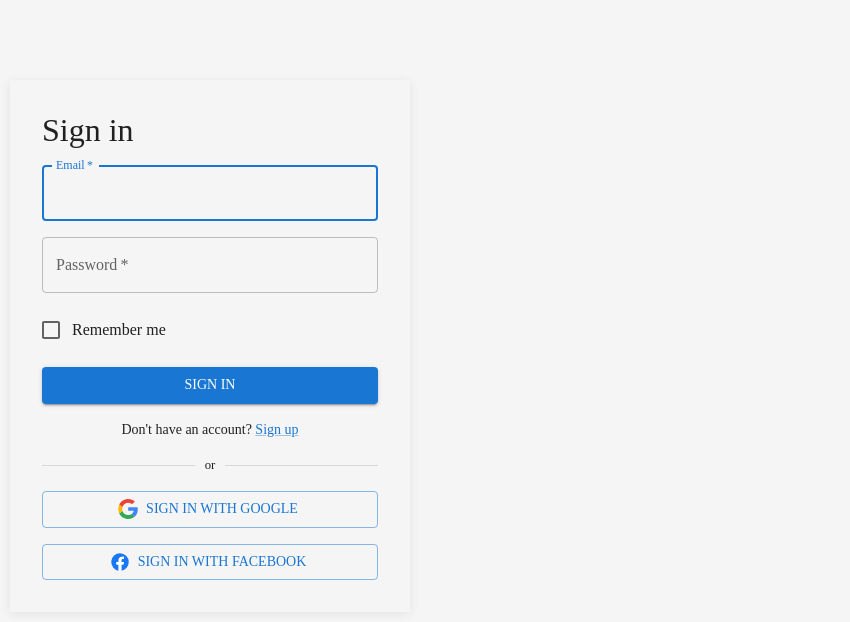
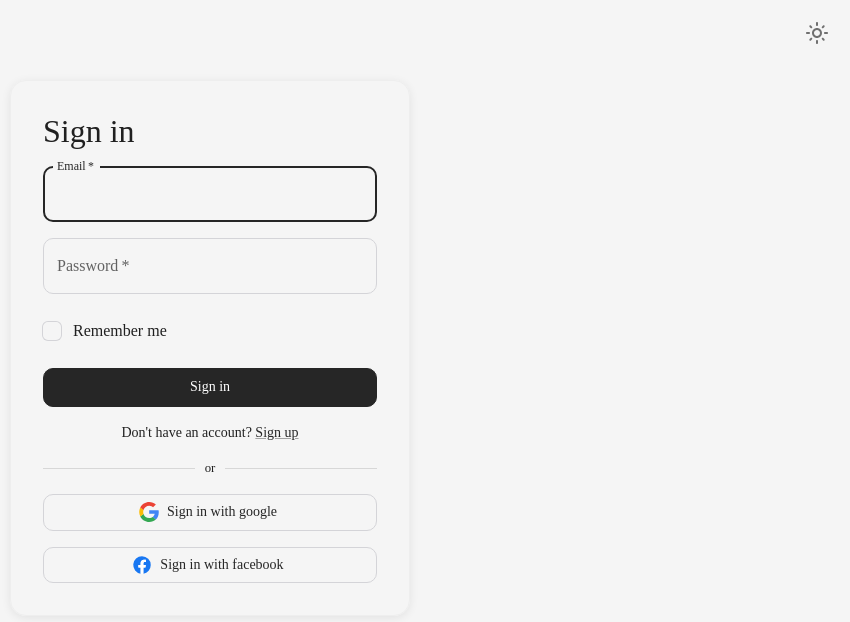
Before and after one commit to bqsst/test-mui-v6, a React (Create React App) app: page / in a window 1280 px wide. Shown: the top 622 px of the page, without its empty margins (430-1280 px from the left). Built offline with nearby package versions, Linux system fonts and the light colour scheme.

Commit message:
add config for theme color and more details

```diff
--- a/package.json
+++ b/package.json
@@ -7,6 +7,7 @@
     "@emotion/styled": "^11.13.5",
     "@fontsource-variable/inter": "^5.1.0",
     "@fontsource/roboto": "^5.1.0",
+    "@mui/icons-material": "^6.1.9",
     "@mui/material": "^6.1.8",
     "@testing-library/jest-dom": "^5.17.0",
     "@testing-library/react": "^13.4.0",
--- a/src/App.tsx
+++ b/src/App.tsx
@@ -4,17 +4,24 @@ import FormControlLabel from '@mui/material/FormControlLabel';
 import Divider from '@mui/material/Divider';
 import AppTheme from './AppTheme';
 import { GoogleIcon, FacebookIcon } from './AppIcon';
+import ColorSchemeSelectIcon from './AppColorSelectIcon';
 
 const App = () => {
    return (
       <AppTheme>
+         <Box
+            sx={{position: 'fixed', top:'1rem', right: '1rem'}}
+         >
+            <ColorSchemeSelectIcon />
+         </Box>
          <Box
             sx={{
                padding: '2rem',
                maxWidth: '400px',
                margin: 'auto',
                marginTop: '10vh',
-               border: '1px solide #eee',
+               border: '1px solid #eee',
+               borderRadius: '16px',
                boxShadow: '0 2px 10px rgba(0, 0, 0, 0.08)',
             }}
          >
--- /dev/null
+++ b/src/AppColorMode.tsx
@@ -0,0 +1,25 @@
+// this file is not use, just for example of basic color mode toggle
+import { MenuItem, Select } from "@mui/material";
+import { useColorScheme } from "@mui/material";
+
+const ColorModeToggle = () => {
+   const { mode, setMode } = useColorScheme();
+
+   if(!mode){
+      return null;
+   }
+
+   return (
+      <Select
+         value={mode}
+         onChange={(e) => setMode(e.target.value as 'system' | 'light' | 'dark')}
+         sx={{ position: 'fixed', top: '1rem', right: '1rem' }}
+      >
+         <MenuItem value='system'>System</MenuItem>
+         <MenuItem value='light'>Light</MenuItem>
+         <MenuItem value='dark'>Dark</MenuItem>
+      </Select>
+   )
+}
+
+export default ColorModeToggle
--- /dev/null
+++ b/src/AppColorSelectIcon.tsx
@@ -0,0 +1,115 @@
+import React from "react";
+import DarkModeIcon from "@mui/icons-material/DarkModeOutlined";
+import LightModeIcon from "@mui/icons-material/LightModeOutlined";
+import Box from "@mui/material/Box";
+import IconButton from "@mui/material/IconButton";
+import Menu from "@mui/material/Menu";
+import MenuItem from "@mui/material/MenuItem";
+import { Theme, useColorScheme } from "@mui/material/styles";
+
+interface CustomTheme extends Theme {
+   vars?: {
+     palette: {
+       common: {
+         onBackgroundChannel: string;
+       };
+     };
+     shape: {
+       borderRadius: number;
+     };
+   };
+ }
+
+const ColorSchemeSelectIcon = () => {
+  const { mode, systemMode, setMode } = useColorScheme();
+  const [anchorEl, setAnchorEl] = React.useState<null | HTMLElement>(null);
+  const open = Boolean(anchorEl);
+  const handleClick = (event: React.MouseEvent<HTMLElement>) => {
+    setAnchorEl(event.currentTarget);
+  };
+  const handleClose = () => {
+    setAnchorEl(null);
+  };
+  const handleMode = (mode: "system" | "light" | "dark") => () => {
+    setMode(mode);
+    handleClose();
+  };
+  if (!mode) {
+    return (
+      <Box
+        sx={(theme: CustomTheme) => {
+          // copy from OutlinedInput
+          const borderColor =
+            theme.palette.mode === "light"
+              ? "rgba(0, 0, 0, 0.23)"
+              : "rgba(255, 255, 255, 0.23)";
+          return {
+            verticalAlign: "bottom",
+            display: "inline-flex",
+            width: 40,
+            height: 40,
+            borderRadius: theme.vars?.shape.borderRadius || theme.shape.borderRadius, // แก้ไขตรงนี้
+            border: "1px solid",
+            borderColor: theme.vars
+              ? `rgba(${theme.vars.palette.common.onBackgroundChannel} / 0.23)`
+              : borderColor,
+          };
+        }}
+      />
+    );
+  }
+  const resolvedMode = (systemMode || mode) as "light" | "dark";
+  const icon = {
+    light: <LightModeIcon />,
+    dark: <DarkModeIcon />,
+  }[resolvedMode];
+  return (
+    <>
+      <IconButton
+        onClick={handleClick}
+        disableRipple
+        size="small"
+        sx={{
+          borderRadius: "4px",
+          "&:hover, &:focus": {
+            backgroundColor: "action.hover",
+          },
+        }}
+        aria-controls={open ? "color-scheme-menu" : undefined}
+        aria-haspopup="true"
+        aria-expanded={open ? "true" : undefined}
+      >
+        {icon}
+      </IconButton>
+      <Menu
+        anchorEl={anchorEl}
+        id="account-menu"
+        open={open}
+        onClose={handleClose}
+        onClick={handleClose}
+        slotProps={{
+          paper: {
+            variant: "outlined",
+            sx: {
+              my: "4px",
+            },
+          },
+        }}
+        transformOrigin={{ horizontal: "right", vertical: "top" }}
+        anchorOrigin={{ horizontal: "right", vertical: "bottom" }}
+      >
+        <MenuItem selected={mode === "system"} onClick={handleMode("system")}>
+          System
+        </MenuItem>
+        <MenuItem selected={mode === "light"} onClick={handleMode("light")}>
+          Light
+        </MenuItem>
+        <MenuItem selected={mode === "dark"} onClick={handleMode("dark")}>
+          Dark
+        </MenuItem>
+      </Menu>
+    </>
+  );
+}
+
+export default ColorSchemeSelectIcon;
--- a/src/AppTheme.tsx
+++ b/src/AppTheme.tsx
@@ -1,20 +1,142 @@
-import { ThemeProvider, createTheme } from "@mui/material";
+import { ThemeProvider, createTheme, Box } from "@mui/material";
 import React from "react";
 import '@fontsource-variable/inter';
 
 const theme = createTheme({
-   palette: {
-      background: {
-         default: '#f5f5f5',
-      }
+   colorSchemes: {
+      light: {
+         palette: {
+            primary: {
+               main: '#262626',
+            },
+            grey: {
+               '50': '#fafafa',
+               '100': '#f4f4f5',
+               '200': '#e4e4e7',
+               '300': '#d4d4d8',
+               '400': '#a1a1aa',
+               '500': '#71717a',
+               '600': '#52525b',
+               '700': '#3f3f46',
+               '800': '#27272a',
+               '900': '#18181b',
+            },
+            background: {
+               default: '#f5f5f5',
+            }
+         },
+      },
+      dark: {
+         palette: {
+            grey: {
+               '50': '#fafafa',
+               '100': '#f4f4f5',
+               '200': '#e4e4e7',
+               '300': '#d4d4d8',
+               '400': '#a1a1aa',
+               '500': '#71717a',
+               '600': '#52525b',
+               '700': '#3f3f46',
+               '800': '#27272a',
+               '900': '#18181b',
+            },
+            background: {
+               default: '#121212',
+            }
+         },
+      },
    },
    typography: {
       fontFamily: "'Inter Variable', 'sans-serif'",
+   },
+   shape: {
+      borderRadius: 10,
+   },
+   components: {
+      MuiButton: {
+         styleOverrides: {
+            root: ({ theme }) => ({
+               textTransform: 'none',
+               variants: [
+                  {
+                     props: { variant: 'contained', color: 'primary' },
+                     style: {
+                        border: `1px solid ${theme.palette.primary.main}`,
+                        boxShadow: 'none',
+                        '&:hover': {
+                           boxShadow: 'none'
+                        }
+                     }
+                  },
+                  {
+                     props: { variant: 'outlined', color: 'primary' },
+                     style: {
+                        borderColor: theme.palette.grey[300],
+                        '&:hover': {
+                           borderColor: theme.palette.grey[400],
+                        },
+                        ...theme.applyStyles('dark', {
+                           borderColor: theme.palette.grey[700],
+                           '&:hover': {
+                              borderColor: theme.palette.grey[600],
+                           }
+                        })
+                     }
+                  }
+               ]
+            })
+         }
+      },
+      MuiTextField: {
+         styleOverrides: {
+            root: ({ theme }) => ({
+               '& fieldset': {
+                  borderColor: theme.palette.grey[300],
+               },
+               '& .MuiOutlinedInput-root:not(.Mui-focused): hover fieldset': {
+                  borderColor: theme.palette.grey[400],
+               },
+               ...theme.applyStyles('dark', {
+                  '& fieldset': {
+                     borderColor: theme.palette.grey[700],
+                  },
+                  '& .MuiOutlinedInput-root:not(.Mui-focused): hover fieldset': {
+                     borderColor: theme.palette.grey[600],
+                  }
+               })
+            })
+         }
+      },
+      MuiCheckbox: {
+         defaultProps: {
+            icon: (
+               <Box //repace default checkbox from mui
+                  sx={(theme) => ({
+                     borderRadius: '8px',
+                     width: '1.5rem',
+                     height: '1.5rem',
+                     border: '2px solid transparent',
+                     boxShadow: `inset 0px 0px 0px 1px ${theme.palette.grey[300]}`,
+                     ...theme.applyStyles('dark', {
+                        boxShadow: `inset 0px 0px 0px 1px ${theme.palette.grey[700]}`,
+                     })
+                  })}
+               />
+            )
+         },
+         styleOverrides: {
+            root: {
+               '&:hover': {
+                  backgroundColor: 'initial',
+               }
+            }
+         }
+      }
    }
 })
 
 const AppTheme = ({ children }: React.PropsWithChildren) => {
-   return(
+   return (
       <ThemeProvider theme={theme}>
          {children}
       </ThemeProvider>
@@ -22,3 +144,4 @@ const AppTheme = ({ children }: React.PropsWithChildren) => {
 }
 
 export default AppTheme;
+export { theme };
```
Also changed, not shown: 1 other file (tests, documents, lock files or other folders).
